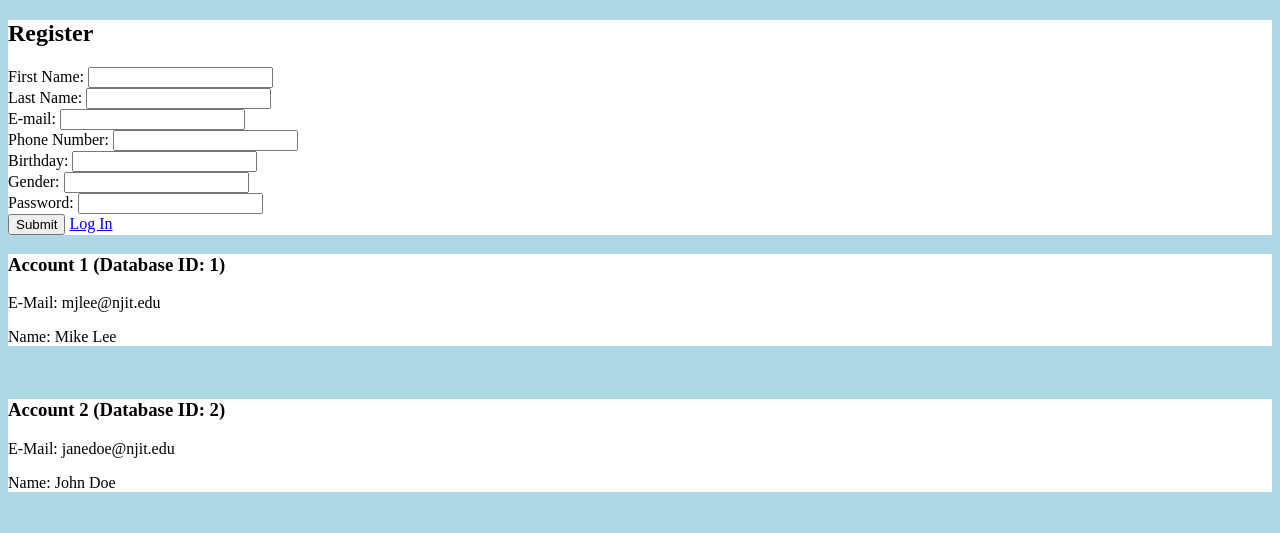
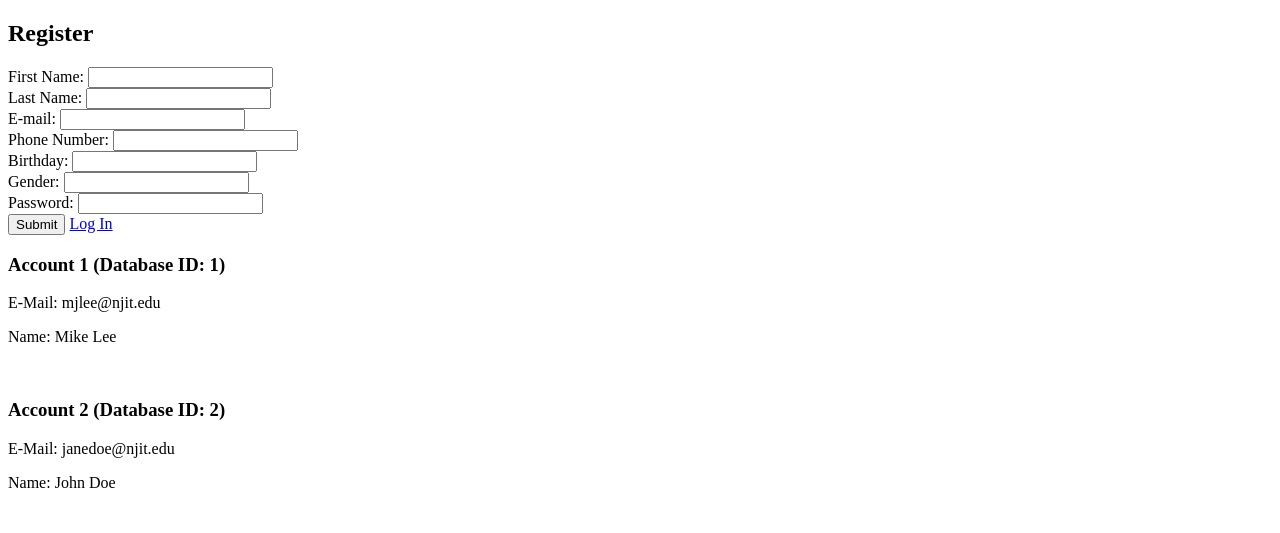
Before and after one commit to nraeder/is218-final, a PHP site: page / in a window 1280 px wide. Shown: the top 533 px of the page. Run offline with PHP 8.4, Linux system fonts and the light colour scheme; data comes from the database, SQL or seed files in the repository.

Commit message:
Update index.php

```diff
--- a/index.php
+++ b/index.php
@@ -8,14 +8,14 @@
 ?>
 <style>
 html {
-	background-color: lightblue;
+	background-color: url(http://www.designbolts.com/wp-content/uploads/2014/03/Marron-Mixed-High-resolution-blurr-background1.jpg);
 }
 
 div {
 	background-color: white;
 	color: black;
 	text-align: left;
-	margin-left: auto;
+	margin-left: ;
 	margin-right: auto;
 }
 </style>
```
